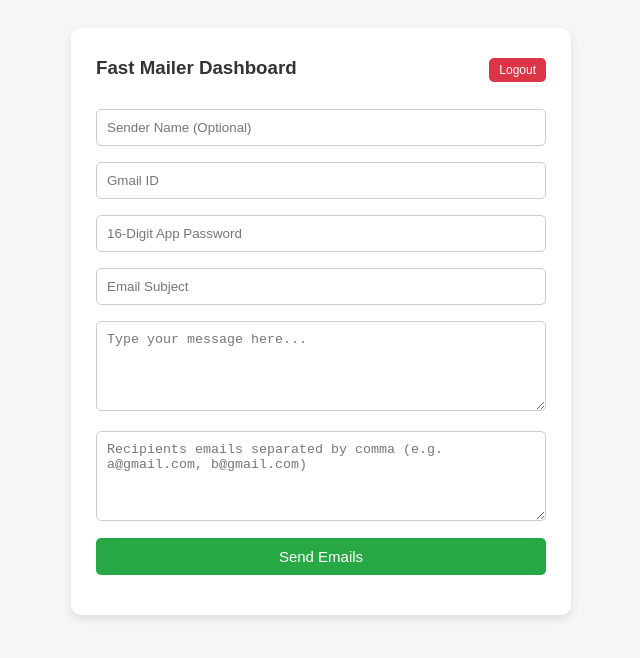
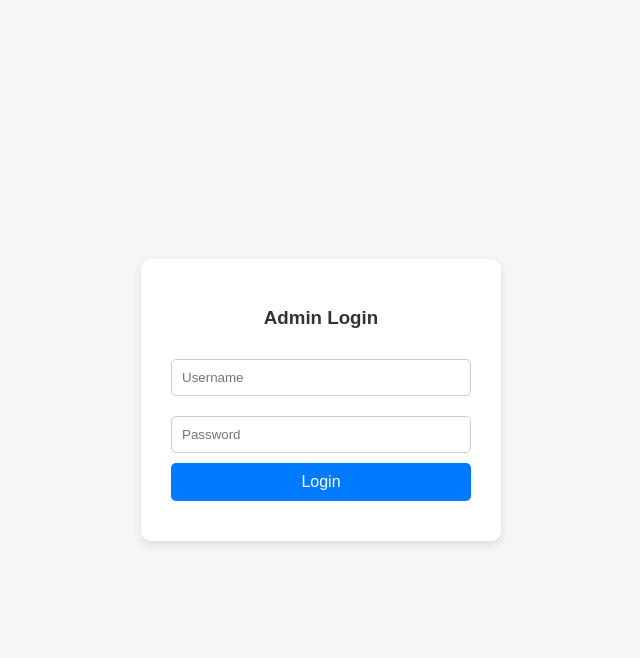
Before and after one commit to kosibsr882-rgb/kosi, a website: page public/login.html in a window 1280 px wide. Shown: the whole page, without its empty margins (319-959 px from the left). Drawn offline with Linux system fonts and the light colour scheme.

Commit message:
Update login.html

```diff
--- a/public/login.html
+++ b/public/login.html
@@ -3,97 +3,45 @@
 <head>
     <meta charset="UTF-8">
     <meta name="viewport" content="width=device-width, initial-scale=1.0">
-    <title>Fast Mailer - Dashboard</title>
+    <title>Fast Mailer - Login</title>
     <style>
-        body { font-family: sans-serif; background: #f4f7f6; padding: 20px; display: flex; justify-content: center; }
-        .card { background: #fff; padding: 25px; border-radius: 10px; box-shadow: 0 4px 10px rgba(0,0,0,0.1); width: 450px; }
-        h3 { margin-top: 0; color: #333; display: flex; justify-content: space-between; align-items: center; }
-        input, textarea { width: 100%; padding: 10px; margin: 8px 0; border: 1px solid #ccc; border-radius: 5px; box-sizing: border-box; }
-        textarea { height: 90px; resize: vertical; }
-        button { width: 100%; padding: 10px; background: #28a745; color: #fff; border: none; border-radius: 5px; cursor: pointer; font-size: 15px; margin-top: 5px; }
-        button:hover { background: #218838; }
-        .logout-btn { background: #dc3545; width: auto; padding: 5px 10px; font-size: 12px; }
-        .logout-btn:hover { background: #c82333; }
-        #status { margin-top: 15px; font-size: 14px; text-align: center; font-weight: bold; }
+        body { font-family: sans-serif; background: #f4f7f6; display: flex; justify-content: center; align-items: center; height: 100vh; margin: 0; }
+        .login-card { background: #fff; padding: 30px; border-radius: 10px; box-shadow: 0 4px 10px rgba(0,0,0,0.1); width: 300px; }
+        h3 { text-align: center; margin-bottom: 20px; color: #333; }
+        input { width: 100%; padding: 10px; margin: 10px 0; border: 1px solid #ccc; border-radius: 5px; box-sizing: border-box; }
+        button { width: 100%; padding: 10px; background: #007bff; color: #fff; border: none; border-radius: 5px; cursor: pointer; font-size: 16px; }
+        button:hover { background: #0056b3; }
+        #errorMsg { color: red; font-size: 13px; text-align: center; margin-top: 10px; }
     </style>
 </head>
 <body>
 
-<div class="card">
-    <h3>
-        Fast Mailer Dashboard
-        <button class="logout-btn" onclick="logout()">Logout</button>
-    </h3>
-
-    <input id="senderName" type="text" placeholder="Sender Name (Optional)">
-    <input id="gmailId" type="email" placeholder="Gmail ID">
-    <input id="appPassword" type="password" placeholder="16-Digit App Password">
-    <input id="subject" type="text" placeholder="Email Subject">
-    <textarea id="messageBody" placeholder="Type your message here..."></textarea>
-    <textarea id="recipients" placeholder="Recipients emails separated by comma (e.g. a@gmail.com, b@gmail.com)"></textarea>
-
-    <button id="sendBtn" onclick="sendEmails()">Send Emails</button>
-    <div id="status"></div>
+<div class="login-card">
+    <h3>Admin Login</h3>
+    <input type="text" id="username" placeholder="Username">
+    <input type="password" id="password" placeholder="Password">
+    <button onclick="login()">Login</button>
+    <div id="errorMsg"></div>
 </div>
 
 <script>
-    async function sendEmails() {
-        const senderName = document.getElementById('senderName').value;
-        const gmailId = document.getElementById('gmailId').value;
-        const appPassword = document.getElementById('appPassword').value;
-        const subject = document.getElementById('subject').value;
-        const messageBody = document.getElementById('messageBody').value;
-        const recipientsRaw = document.getElementById('recipients').value;
-        const status = document.getElementById('status');
-        const btn = document.getElementById('sendBtn');
+    async function login() {
+        const username = document.getElementById('username').value;
+        const password = document.getElementById('password').value;
+        const errorMsg = document.getElementById('errorMsg');
 
-        if (!gmailId || !appPassword || !messageBody || !recipientsRaw) {
-            status.style.color = 'red';
-            status.innerText = 'Please fill all required fields!';
-            return;
+        const res = await fetch('/login', {
+            method: 'POST',
+            headers: { 'Content-Type': 'application/json' },
+            body: JSON.stringify({ username, password })
+        });
+        const data = await res.json();
+
+        if (data.success) {
+            window.location.href = '/launcher';
+        } else {
+            errorMsg.innerText = data.message || 'Invalid credentials';
         }
-
-        const emailList = recipientsRaw.split(',').map(e => e.trim()).filter(e => e);
-        if (emailList.length === 0) {
-            status.style.color = 'red';
-            status.innerText = 'No valid recipient emails found!';
-            return;
-        }
-
-        btn.disabled = true;
-        status.style.color = 'blue';
-        let sentCount = 0;
-
-        for (let i = 0; i < emailList.length; i++) {
-            let to = emailList[i];
-            status.innerText = `Sending (${i + 1}/${emailList.length}): ${to}...`;
-
-            try {
-                const res = await fetch('/api/send-email', {
-                    method: 'POST',
-                    headers: { 'Content-Type': 'application/json' },
-                    body: JSON.stringify({ senderName, gmailId, appPassword, subject, messageBody, to })
-                });
-                const data = await res.json();
-                if (data.success) sentCount++;
-            } catch (err) {
-                console.error(err);
-            }
-
-            // Gap between emails to avoid blocking
-            if (i < emailList.length - 1) {
-                await new Promise(r => setTimeout(r, 5000));
-            }
-        }
-
-        btn.disabled = false;
-        status.style.color = 'green';
-        status.innerText = `Done! Successfully sent to ${sentCount}/${emailList.length} emails.`;
-    }
-
-    async function logout() {
-        await fetch('/logout', { method: 'POST' });
-        window.location.href = '/';
     }
 </script>
 </body>
```
